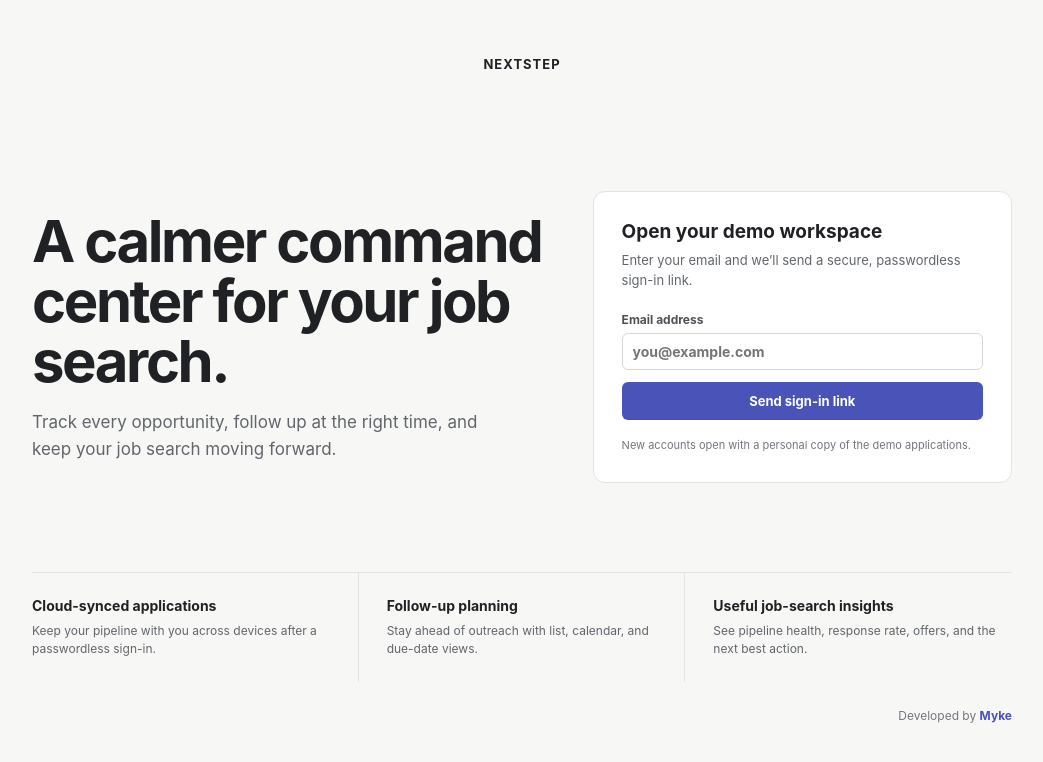
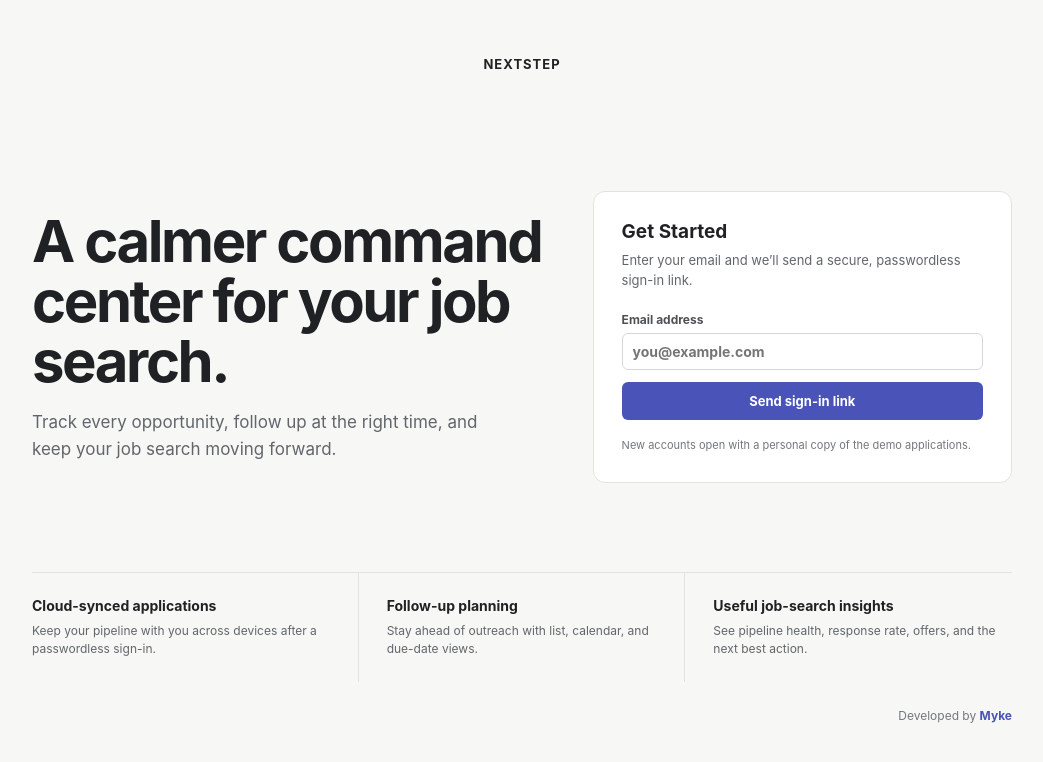
Before and after one commit to MykeRam/nextstep, a React (Vite) app: page / in a window 1280 px wide. Shown: the top 762 px of the page, without its empty margins (118-1161 px from the left). Built offline with nearby package versions, Linux system fonts and the light colour scheme; no server answers.

Commit message:
Simplify landing page callout

```diff
--- a/src/components/LandingPage/LandingPage.tsx
+++ b/src/components/LandingPage/LandingPage.tsx
@@ -49,7 +49,7 @@ export function LandingPage({ isConfigured, onSendMagicLink }: LandingPageProps)
           </p>
         </div>
         <section className="landing-sign-in" aria-labelledby="sign-in-title">
-          <h2 id="sign-in-title">Open your demo workspace</h2>
+          <h2 id="sign-in-title">Get Started</h2>
           <p>Enter your email and we’ll send a secure, passwordless sign-in link.</p>
           <form className="landing-auth-form" onSubmit={handleSubmit}>
             <label>
```
